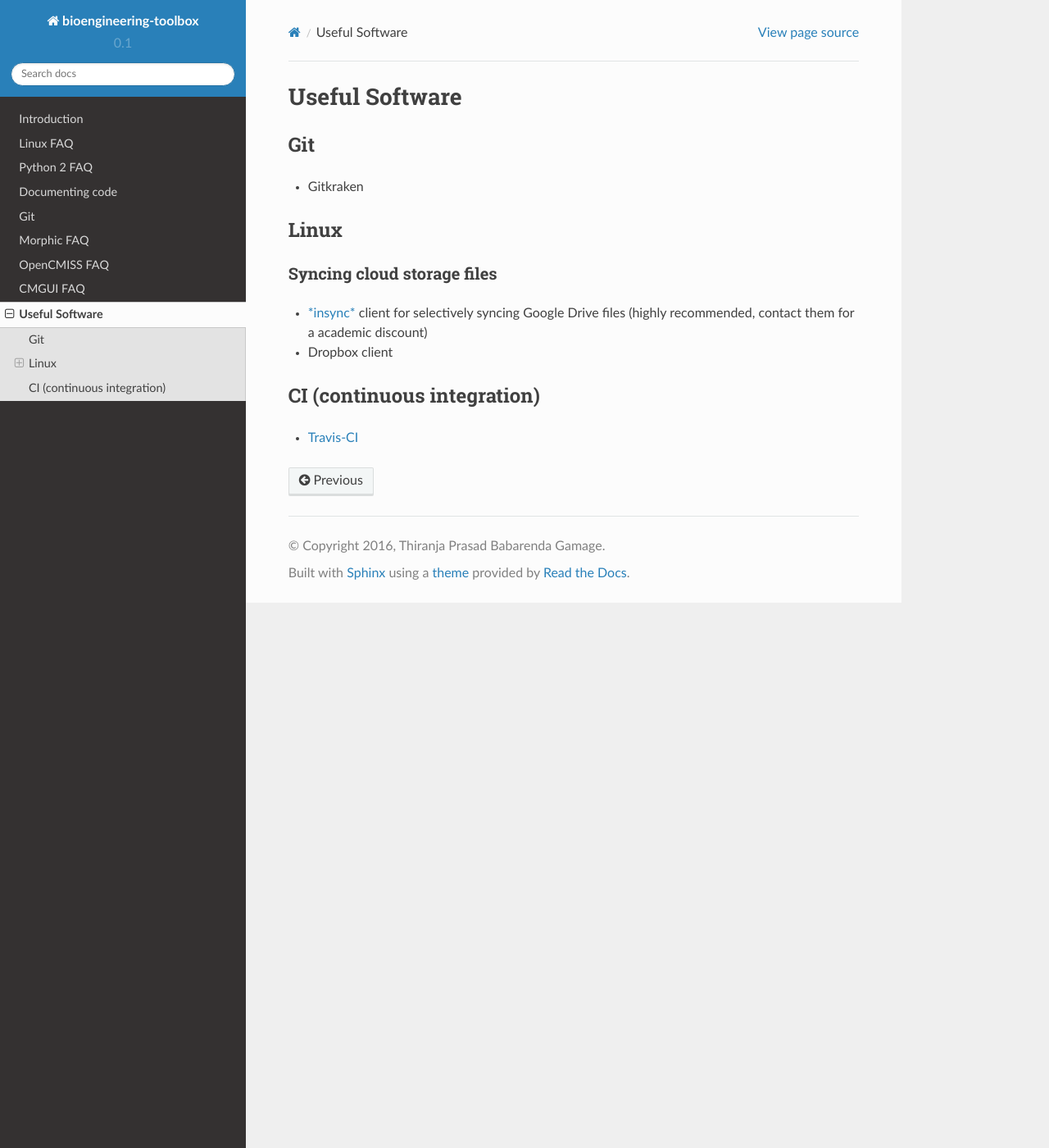
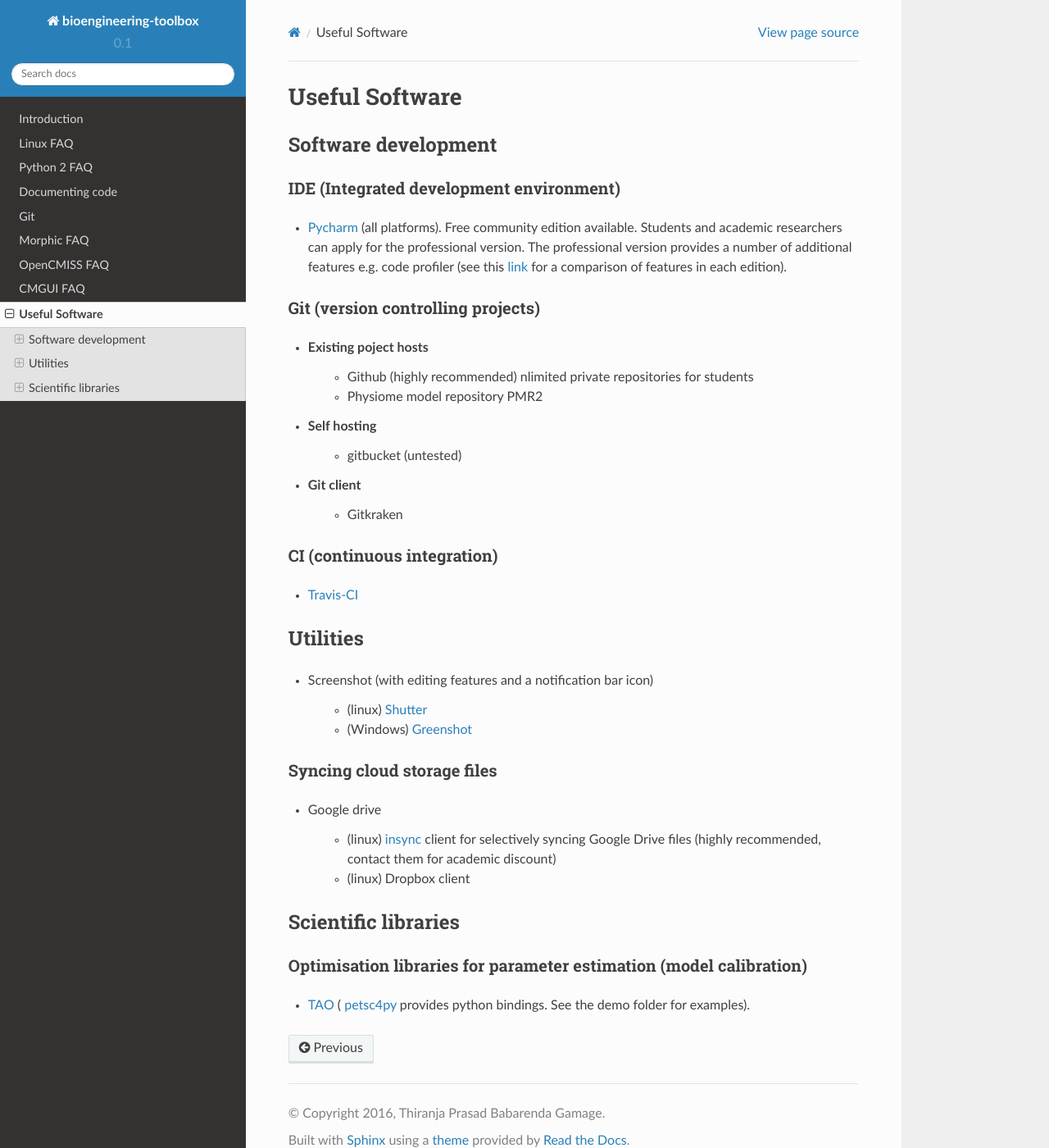
Before and after one commit to PrasadBabarendaGamage/bioengineering-toolbox, a Sphinx documentation site: the page built from docs/source/useful_software.rst, in a window 1280 px wide and 1400 px high. Shown: the whole window at 82% size. Built offline with Sphinx 7.4.7 and the Read the Docs theme 2.0.0, drawn with Linux system fonts in a browser that asks for light colours; formulas are drawn with MathJax 3; pages that are not in the unit, such as notebooks, are missing from menus.

Commit message:
Updating useful software

```diff
--- a/docs/source/useful_software.rst
+++ b/docs/source/useful_software.rst
@@ -5,27 +5,75 @@
 .. toctree::
    :maxdepth: 2
 
-===
-Git
-===
+.. `link <link>`_
 
-* Gitkraken
 
-=====
-Linux
-=====
+====================
+Software development
+====================
+
+----------------------------------------
+IDE (Integrated development environment)
+----------------------------------------
+
+* `Pycharm <https://www.jetbrains.com/pycharm/>`_ (all platforms). Free
+  community edition available. Students and academic researchers can apply
+  for the professional version. The professional version provides a number
+  of additional features e.g. code profiler (see this
+  `link <https://www.jetbrains.com/pycharm/features/editions_comparison_matrix.html>`_
+  for a comparison of features in each edition).
+
+----------------------------------
+Git (version controlling projects)
+----------------------------------
+
+* Existing poject hosts
+    - Github (highly recommended) nlimited private repositories for students
+    - Physiome model repository PMR2
+
+* Self hosting
+    - gitbucket (untested)
+
+* Git client
+    - Gitkraken
+
+---------------------------
+CI (continuous integration)
+---------------------------
+
+* `Travis-CI <https://travis-ci.com>`_
+
+=========
+Utilities
+=========
+
+* Screenshot (with editing features and a notification bar icon)
+
+    - (linux) `Shutter <http://shutter-project.org/>`_
+
+    - (Windows) `Greenshot <http://getgreenshot.org/>`_
 
 ---------------------------
 Syncing cloud storage files
 ---------------------------
 
-* `*insync* <https://www.insynchq.com/>`_ client for selectively syncing
-  Google Drive files (highly recommended, contact them for a academic discount)
+* Google drive
 
-* Dropbox client
+    - (linux) `insync <https://www.insynchq.com/>`_ client for selectively
+      syncing Google Drive files (highly recommended, contact them
+      for academic discount)
 
-===========================
-CI (continuous integration)
-===========================
+    - (linux) Dropbox client
 
-* `Travis-CI <https://travis-ci.com>`_
+
+====================
+Scientific libraries
+====================
+
+-------------------------------------------------------------------
+Optimisation libraries for parameter estimation (model calibration)
+-------------------------------------------------------------------
+
+* `TAO <https://www.mcs.anl.gov/petsc/documentation/index.html>`_ (
+  `petsc4py <http://www.cimec.org.ar/python/petsc4py.html>`_ provides python
+  bindings. See the demo folder for examples).
```
